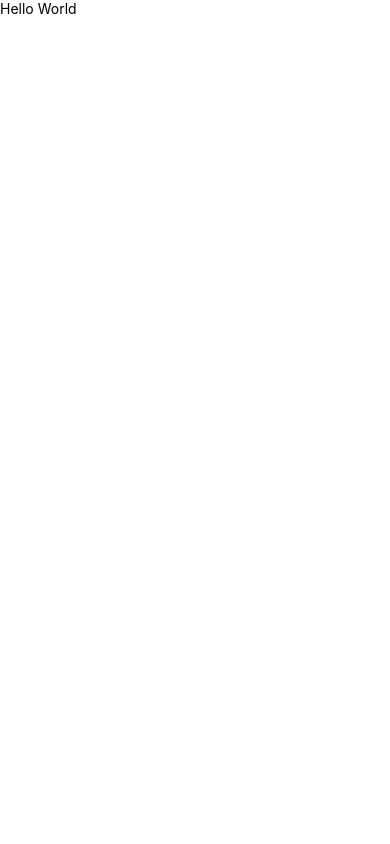
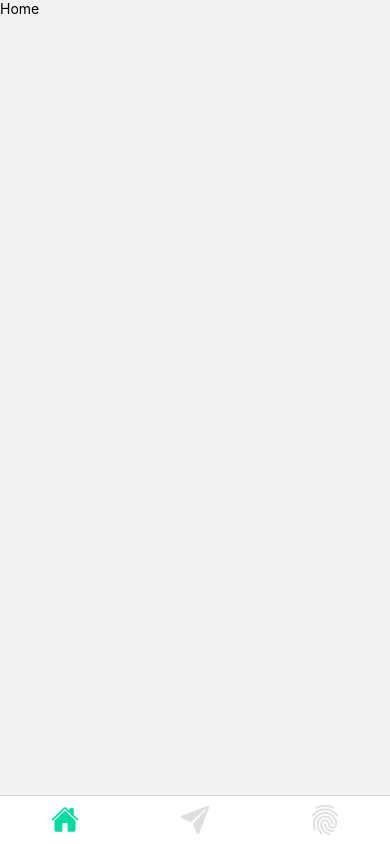
Before and after one commit to JoelDeonDsouza/NestRest, a React Native app: screen /HomeScreen in a window 390 px wide. Built offline with nearby package versions, Linux system fonts and the light colour scheme.

Commit message:
Added Bottom Navigation Bar

```diff
--- a/App.js
+++ b/App.js
@@ -1,10 +1,17 @@
-import { Text, View } from 'react-native';
+import React from "react";
+import { createStackNavigator } from "@react-navigation/stack";
+import { NavigationContainer } from "@react-navigation/native";
+// ! Bottom Tabs //
+import Tabs from "./Navigation/Tab";
+// Stack Navigator //
+const Stack = createStackNavigator();
 
 export default function App() {
   return (
-    <View>
-      <Text>Hello World</Text>
-    </View>
+    <NavigationContainer>
+      <Stack.Navigator  screenOptions={{ headerShown: false }}>
+        <Stack.Screen name="HomeScreen" component={Tabs} />
+      </Stack.Navigator>
+    </NavigationContainer>
   );
 }
-;
--- /dev/null
+++ b/Navigation/Tab.js
@@ -0,0 +1,68 @@
+import React from "react";
+import { createBottomTabNavigator } from "@react-navigation/bottom-tabs";
+import { HomeScreen, NavigatorScreen, UserScreen } from "../Screens";
+// Icons //
+import Icon from "react-native-vector-icons/Ionicons";
+
+const Tab = createBottomTabNavigator();
+
+const Tabs = () => {
+  return (
+    <Tab.Navigator
+      screenOptions={{
+        tabBarShowLabel: false,
+        tabBarStyle: [
+          {
+            display: "flex",
+          },
+          null,
+        ],
+      }}
+    >
+      <Tab.Screen
+        name="Home"
+        component={HomeScreen}
+        options={{
+          tabBarIcon: ({ focused }) => (
+            <Icon
+              name="home"
+              size={28}
+              style={{ color: focused ? "#00DFA2" : "#DFDFDE" }}
+            />
+          ),
+          headerShown: false,
+        }}
+      />
+      <Tab.Screen
+        name="NavigatorScreen"
+        component={NavigatorScreen}
+        options={{
+          tabBarIcon: ({ focused }) => (
+            <Icon
+              name="ios-paper-plane"
+              size={32}
+              style={{ color: focused ? "#00DFA2" : "#DFDFDE" }}
+            />
+          ),
+          headerShown: false,
+        }}
+      />
+      <Tab.Screen
+        name="UserScreen"
+        component={UserScreen}
+        options={{
+          tabBarIcon: ({ focused }) => (
+            <Icon
+              name="finger-print"
+              size={32}
+              style={{ color: focused ? "#00DFA2" : "#DFDFDE" }}
+            />
+          ),
+          headerShown: false,
+        }}
+      />
+    </Tab.Navigator>
+  );
+};
+
+export default Tabs;
--- /dev/null
+++ b/Screens/HomeScreen/index.js
@@ -0,0 +1,12 @@
+import React from 'react'
+import { View, Text } from 'react-native'
+
+const HomeScreen = () => {
+  return (
+    <View>
+       <Text>Home</Text>
+    </View>
+  )
+}
+
+export default HomeScreen
--- /dev/null
+++ b/Screens/NavigatorScreen/index.js
@@ -0,0 +1,12 @@
+import React from 'react'
+import { View, Text } from 'react-native'
+
+const NavigatorScreen = () => {
+  return (
+    <View>
+       <Text>Navigator</Text>
+    </View>
+  )
+}
+
+export default NavigatorScreen
--- /dev/null
+++ b/Screens/UserScreen/index.js
@@ -0,0 +1,12 @@
+import React from 'react'
+import { View, Text } from 'react-native'
+
+const UserScreen = () => {
+  return (
+    <View>
+       <Text>User</Text>
+    </View>
+  )
+}
+
+export default UserScreen
--- /dev/null
+++ b/Screens/index.js
@@ -0,0 +1,5 @@
+import HomeScreen from "./HomeScreen";
+import NavigatorScreen from "./NavigatorScreen";
+import UserScreen from "./UserScreen";
+
+export { HomeScreen, NavigatorScreen, UserScreen };
```
Also changed, not shown: package.json (+12 -1 lines), 1 other file (tests, documents, lock files or other folders).
